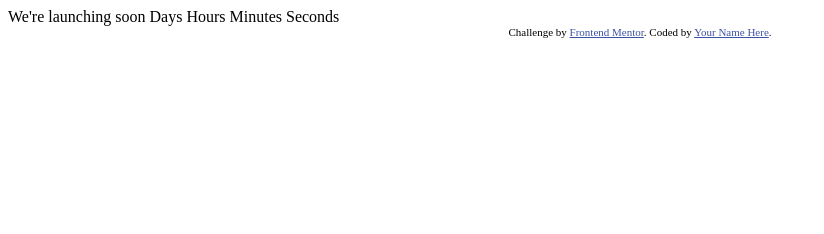
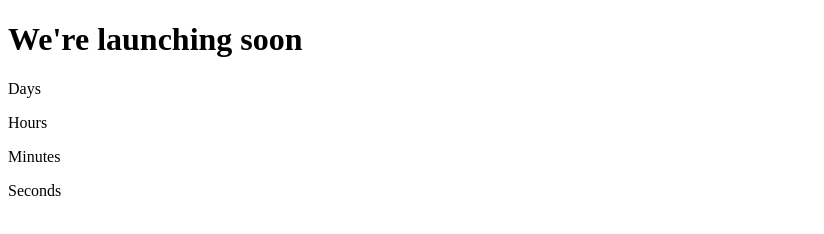
Before and after one commit to JulieKodehode/launchCountdownTimer, a plain HTML site: page index.html in a window 1280 px wide. Shown: the whole page, without its empty margins (0-824 px from the left). Drawn offline with Linux system fonts and the light colour scheme.

Commit message:
Preparations

```diff
--- a/index.html
+++ b/index.html
@@ -1,31 +1,28 @@
 <!DOCTYPE html>
 <html lang="en">
 	<head>
-  <meta charset="UTF-8">
-  <meta name="viewport" content="width=device-width, initial-scale=1.0"> <!-- displays site properly based on user's device -->
-
-  <link rel="icon" type="image/png" sizes="32x32" href="./images/favicon-32x32.png">
-
+		<meta charset="UTF-8" />
+		<meta name="viewport" content="width=device-width, initial-scale=1.0" />
+		<link rel="icon" type="image/png" sizes="32x32" href="./images/favicon-32x32.png" />
+		<link rel="stylesheet" href="style.css" />
+		<link rel="preconnect" href="https://fonts.googleapis.com" />
+		<link rel="preconnect" href="https://fonts.gstatic.com" crossorigin />
+		<link
+			href="https://fonts.googleapis.com/css2?family=Red+Hat+Text:wght@700&display=swap"
+			rel="stylesheet" />
+		<script src="script.js" defer></script>
 		<title>Frontend Mentor | Launch countdown timer</title>
-
-  <!-- Feel free to remove these styles or customise in your own stylesheet 👍 -->
-  <style>
-    .attribution { font-size: 11px; text-align: center; }
-    .attribution a { color: hsl(228, 45%, 44%); }
-  </style>
 	</head>
 	<body>
+		<main>
+			<h1>We're launching soon</h1>
 
-  We're launching soon
-
-  Days
-  Hours
-  Minutes
-  Seconds
-
-  <div class="attribution">
-    Challenge by <a href="https://www.frontendmentor.io?ref=challenge" target="_blank">Frontend Mentor</a>.
-    Coded by <a href="#">Your Name Here</a>.
+			<div>
+				<p>Days</p>
+				<p>Hours</p>
+				<p>Minutes</p>
+				<p>Seconds</p>
 			</div>
+		</main>
 	</body>
 </html>
--- /dev/null
+++ b/script.js
@@ -0,0 +1 @@
+console.log("Hello World!");
--- /dev/null
+++ b/style.css
@@ -0,0 +1,12 @@
+/* CSS Variables */
+:root {
+	--primary-GrayishBlue: hsl(237, 18%, 59%);
+	--primary-SoftRed: hsl(345, 95%, 68%);
+
+	--neutral-white: hsl(0, 0%, 100%);
+	--neutral-darkDesaturatedBlue: hsl(236, 21%, 26%);
+	--neutral-veryDarkBlue: hsl(235, 16%, 14%);
+	--neutral-blueBlack: hsl(234, 17%, 12%);
+
+	--fontFamily: "Red Hat Text", sans-serif;
+}
```
Lines whose indentation alone changed are shown as unchanged.
